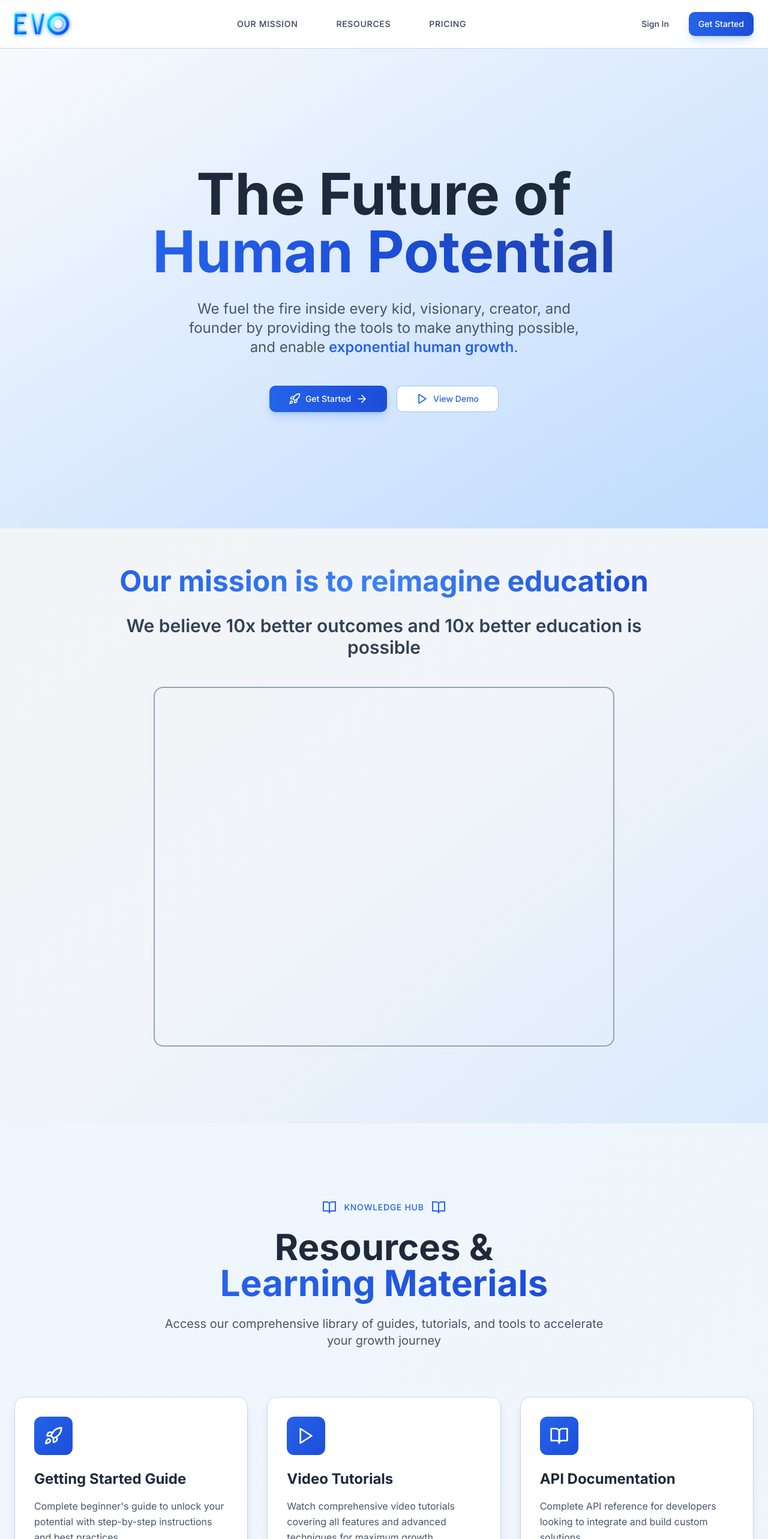
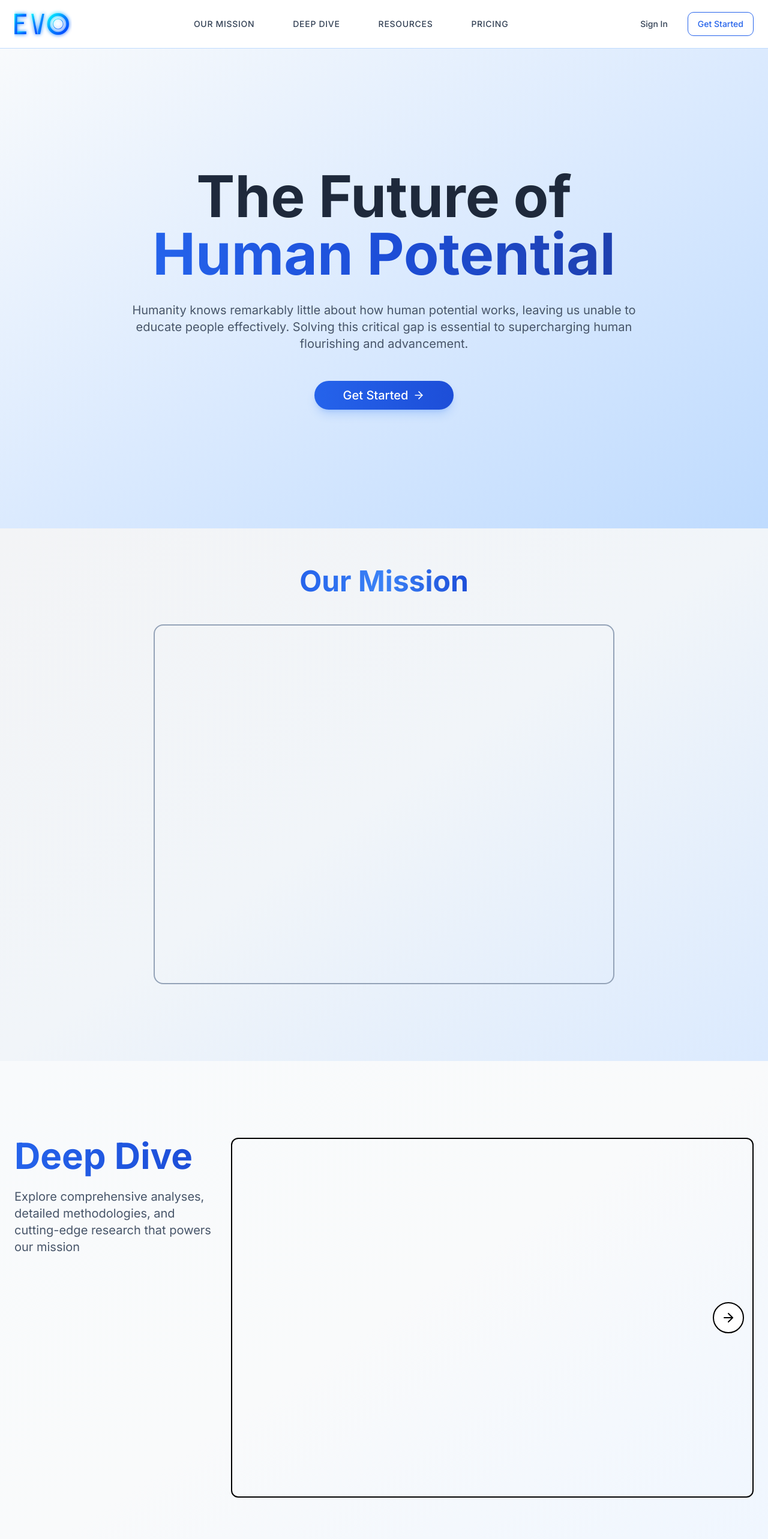
Before and after one commit to MasonFarthing/evo-website, a Next.js app: page / in a window 1280 px wide. Shown: the top 2566 px of the page at 60% size. Built offline with nearby package versions, Linux system fonts and the light colour scheme.

Commit message:
did some updateing and cleaning

```diff
--- a/app/page.tsx
+++ b/app/page.tsx
@@ -77,6 +77,9 @@ export default function EvoLandingPage() {
             <Link href="#mission" className="text-slate-700 hover:text-blue-600 transition-colors text-sm uppercase tracking-wider font-medium">
               Our Mission
             </Link>
+            <Link href="#deep-dive" className="text-slate-700 hover:text-blue-600 transition-colors text-sm uppercase tracking-wider font-medium">
+              Deep Dive
+            </Link>
             <Link href="#resources" className="text-slate-700 hover:text-blue-600 transition-colors text-sm uppercase tracking-wider font-medium">
               Resources
             </Link>
@@ -90,7 +93,7 @@ export default function EvoLandingPage() {
             <Button variant="ghost" asChild className="text-slate-700 hover:text-blue-600 hover:bg-blue-50 border border-transparent hover:border-blue-300">
               <Link href="/signin">Sign In</Link>
             </Button>
-            <Button asChild className="bg-gradient-to-r from-blue-600 to-blue-700 hover:from-blue-500 hover:to-blue-600 text-white shadow-lg shadow-blue-500/25">
+            <Button variant="outline" asChild className="border-blue-600 text-blue-600 hover:bg-blue-50">
               <Link href="/signup">
                 Get Started
               </Link>
@@ -113,23 +116,17 @@ export default function EvoLandingPage() {
                   </span>
                 </h1>
 
-                <p className="text-xl lg:text-2xl text-slate-600 leading-relaxed max-w-2xl mx-auto">
-                  We fuel the fire inside every kid, visionary, creator, and founder by providing the tools to make anything possible, and enable
-                  <span className="text-blue-600 font-semibold"> exponential human growth</span>.
+                <p className="text-lg lg:text-xl text-slate-600 leading-relaxed max-w-4xl mx-auto">
+                  Humanity knows remarkably little about how human potential works, leaving us unable to educate people effectively. Solving this critical gap is essential to supercharging human flourishing and advancement.
                 </p>
               </div>
 
 
-              {/* CTA Buttons */}
-              <div className="flex flex-col sm:flex-row gap-4 justify-center">
-                <Button size="lg" className="bg-gradient-to-r from-blue-600 to-blue-700 hover:from-blue-500 hover:to-blue-600 text-white shadow-lg shadow-blue-500/25 px-8 py-4">
-                  <Rocket className="mr-2 h-5 w-5" />
+              {/* CTA Button */}
+              <div className="flex justify-center">
+                <Button size="lg" className="bg-gradient-to-r from-blue-600 to-blue-700 hover:from-blue-500 hover:to-blue-600 text-white shadow-lg shadow-blue-500/25 px-12 py-6 text-xl rounded-full">
                   Get Started
                   <ArrowRight className="ml-2 h-5 w-5" />
-                </Button>
-                <Button size="lg" variant="outline" className="border-blue-300 text-blue-600 hover:bg-blue-50 px-8 py-4">
-                  <Play className="mr-2 h-5 w-5" />
-                  View Demo
                 </Button>
               </div>
             </div>
@@ -141,18 +138,12 @@ export default function EvoLandingPage() {
       <section id="mission" className="relative bg-gradient-to-br from-gray-100 via-slate-100 to-blue-100 min-h-screen">
         <div className="container mx-auto px-4 lg:px-6">
           <div className="text-center max-w-4xl mx-auto">
-            <div className="pt-16 pb-8">
+            <div className="pt-16 pb-12">
               <h2 className="text-3xl lg:text-4xl xl:text-5xl font-bold leading-tight">
                 <span className="bg-gradient-to-r from-blue-600 via-blue-500 to-blue-700 bg-clip-text text-transparent">
-                  Our mission is to reimagine education
+                  Our Mission
                 </span>
               </h2>
-            </div>
-
-            <div className="pb-12">
-              <h3 className="text-2xl lg:text-3xl font-semibold text-slate-700">
-                We believe 10x better outcomes and 10x better education is possible
-              </h3>
             </div>
 
             {/* Document Outline Placeholder */}
@@ -164,6 +155,35 @@ export default function EvoLandingPage() {
             {/* Space for additional content */}
             <div className="text-xl text-slate-700 leading-relaxed pb-16">
               {/* Additional content can go here */}
+            </div>
+          </div>
+        </div>
+      </section>
+
+      {/* Deep Dive Section */}
+      <section id="deep-dive" className="py-32 relative bg-gradient-to-br from-slate-50 via-gray-50 to-blue-50">
+        <div className="container mx-auto px-4 lg:px-6">
+          <div className="grid lg:grid-cols-7 gap-8 items-start">
+            {/* Left Column - Title and Subtitle */}
+            <div className="lg:col-span-2">
+              <h2 className="text-5xl lg:text-6xl font-bold text-slate-800 mb-6">
+                <span className="bg-gradient-to-r from-blue-600 to-blue-700 bg-clip-text text-transparent">Deep Dive</span>
+              </h2>
+              <p className="text-xl text-slate-600">
+                Explore comprehensive analyses, detailed methodologies, and cutting-edge research that powers our mission
+              </p>
+            </div>
+
+            {/* Right Column - Content Area */}
+            <div className="lg:col-span-5 relative">
+              <div className="border-2 border-black rounded-lg p-8 min-h-[600px]">
+                {/* Articles will go here */}
+              </div>
+
+              {/* Next Tab Arrow */}
+              <button className="absolute right-4 top-1/2 -translate-y-1/2 bg-white border-2 border-black rounded-full p-3 hover:bg-gray-50 transition-colors">
+                <ArrowRight className="h-6 w-6 text-black" />
+              </button>
             </div>
           </div>
         </div>
```
